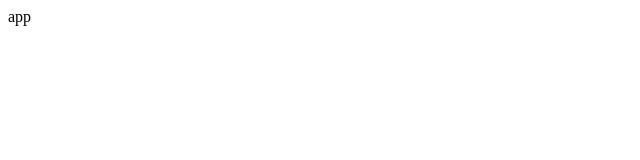
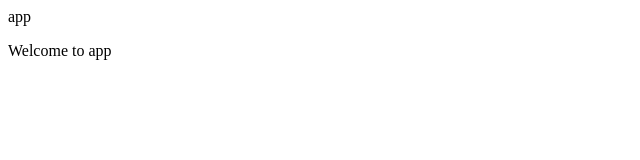
Before and after one commit to pngamesandapps/webworkspace, an Angular app in the folder angularapp/: page / in a window 1280 px wide. Shown: the top 160 px of the page, without its empty margins (0-640 px from the left). Built offline with nearby package versions, Linux system fonts and the light colour scheme.

Commit message:
readme change

```diff
--- a/angularapp/src/app/app.component.html
+++ b/angularapp/src/app/app.component.html
@@ -1 +1,2 @@
 {{title}}
+<p>Welcome to app</p>
```
Also changed, not shown: 1 other file (tests, documents, lock files or other folders).
